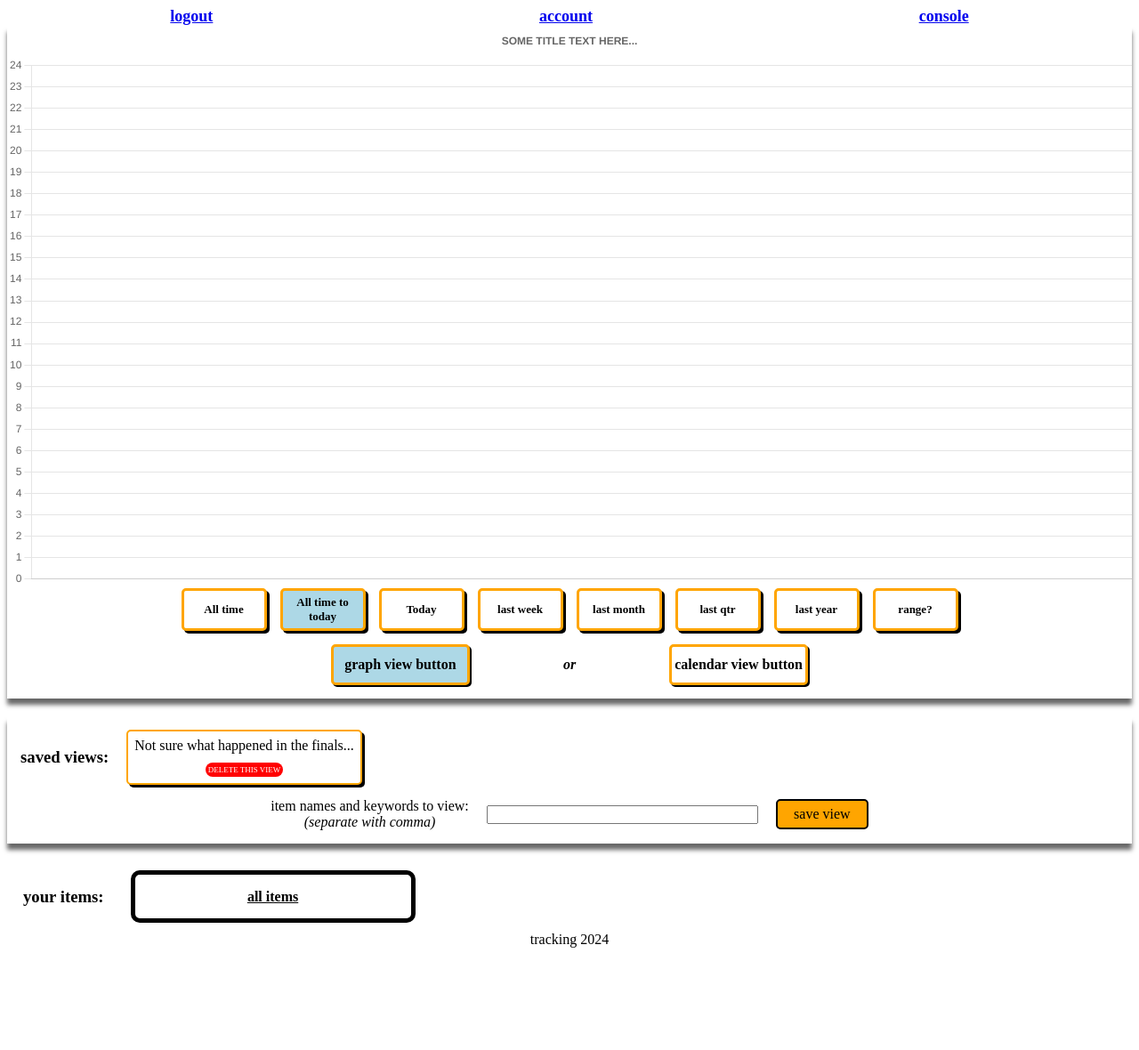
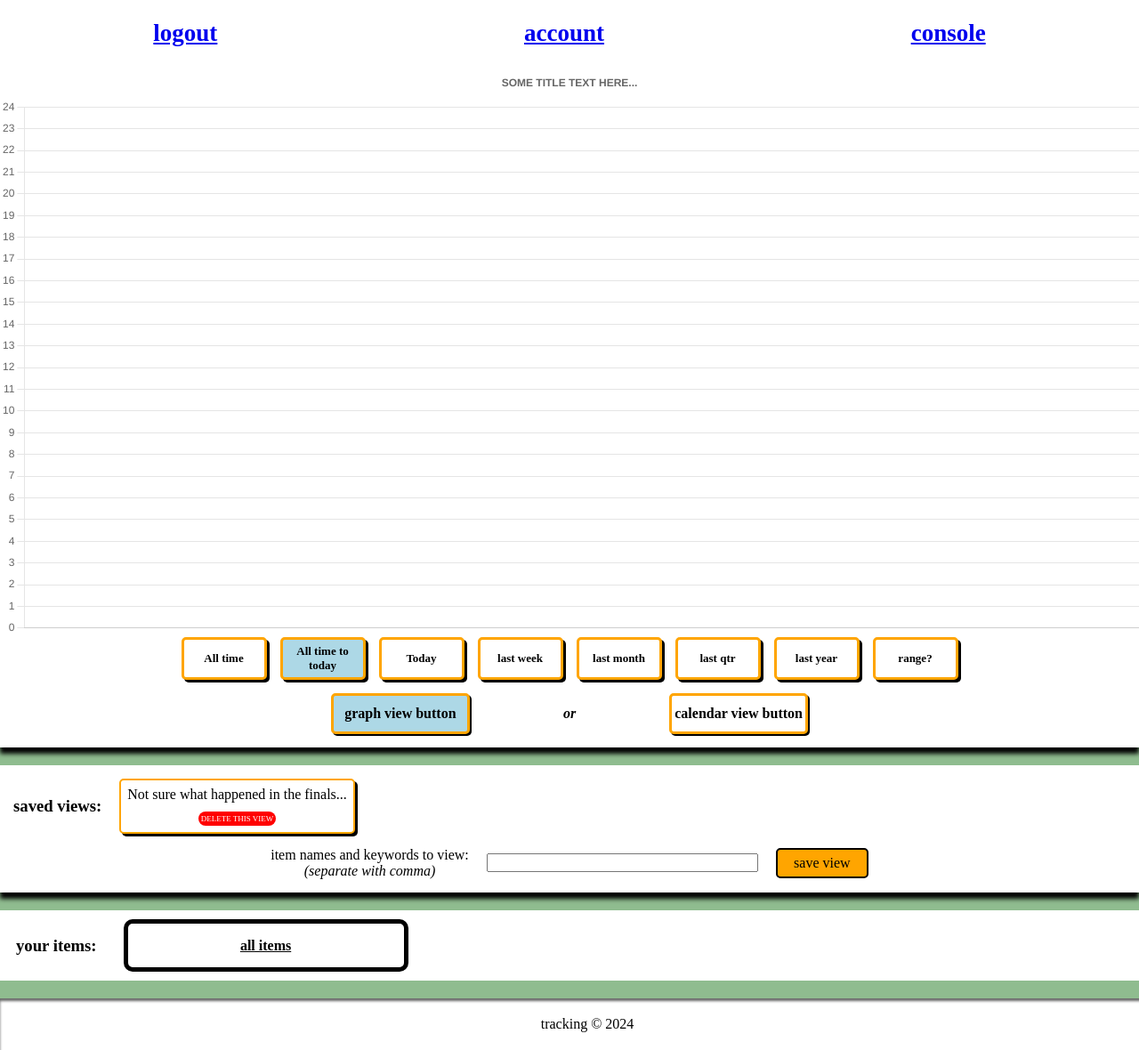
Before and after one commit to maimedlord/tracking, a Flask app: page /views_manage in a window 1280 px wide. Shown: the whole page at 89% size. Before the commit the page ends 1065 px from the top, so only its background shows below. Run offline with Flask 2, Linux system fonts and the light colour scheme; the visitor is signed in with stand-in values (Sample User, id 1).

Commit message:
saved views working - at least intially

```diff
--- a/static/css/base.css
+++ b/static/css/base.css
@@ -2,12 +2,17 @@
     align-self: center;
 }
 #base_footer {
+    background-color: white;
+    box-shadow: inset 0px 3px 3px dimgray;
     display: flex;
     flex-direction: row;
     justify-content: space-around;
+    margin-top: 20px;
+    padding: 20px;
     width: 100%;
 }
 #base_nav {
+    background-color: white;
     display: flex;
     flex-direction: row;
     font-weight: bold;
@@ -15,6 +20,10 @@
     justify-content: space-around;
     width: 100%;
 }
+body {
+    padding: 0px 0px 0px 0px;
+    margin: 0px 0px 0px 0px;
+}
 .text-align {
     text-align: center;
 }
--- a/static/css/views_manage.css
+++ b/static/css/views_manage.css
@@ -1,3 +1,6 @@
+body {
+    background-color: darkseagreen;
+}
 .button_view_delete {
     background-color: red;
     border-radius: 8px;
@@ -71,6 +74,7 @@
     justify-content: center;
 }
 #items {
+    background-color: white;
     display: flex;
     flex-direction: row;
     flex-wrap: wrap;
@@ -103,12 +107,14 @@
     justify-content: center;
 }
 #root_views_mangage {
-    box-shadow: 0px 7px 5px dimgray;
+    background-color: white;
+    box-shadow: 0px 7px 5px black;
+    padding-bottom: 10px;
     width: 100%;
-    padding-bottom: 10px;
 }
 #root_views_saved {
-    box-shadow: 0px 7px 5px dimgray;
+    background-color: white;
+    box-shadow: 0px 7px 5px black;
     display: flex;
     flex-direction: column;
     gap: 15px;
--- a/templates/base.html
+++ b/templates/base.html
@@ -14,27 +14,27 @@
     <div id="base_nav">
         {% if not current_user.is_authenticated %}
             <div>
-             <a href="{{ url_for('create_account') }}">create account</a>
+             <a href="{{ url_for('create_account') }}"><h2>create account</h2></a>
             </div>
             <div>
-                 <a href="{{ url_for('login') }}">login</a>
+                 <a href="{{ url_for('login') }}"><h2>login</h2></a>
             </div>
         {% else %}
             <div>
-             <a href="{{ url_for('logout') }}">logout</a>
+             <a href="{{ url_for('logout') }}"><h2>logout</h2></a>
             </div>
             <div>
-                 <a href="{{ url_for('account') }}">account</a>
+                 <a href="{{ url_for('account') }}"><h2>account</h2></a>
             </div>
             <div>
-                 <a href="{{ url_for('console') }}">console</a>
+                 <a href="{{ url_for('console') }}"><h2>console</h2></a>
             </div>
         {% endif %}
     </div>
     {% block body %}
     {% endblock %}
     <div id="base_footer">
-        <div>tracking 2024</div>
+        <div>tracking © 2024</div>
     </div>
     {% block javascript_footer %}
     {% endblock %}
```
Also changed, not shown: static/scripts/views_manage.js (+1 -41 lines).
